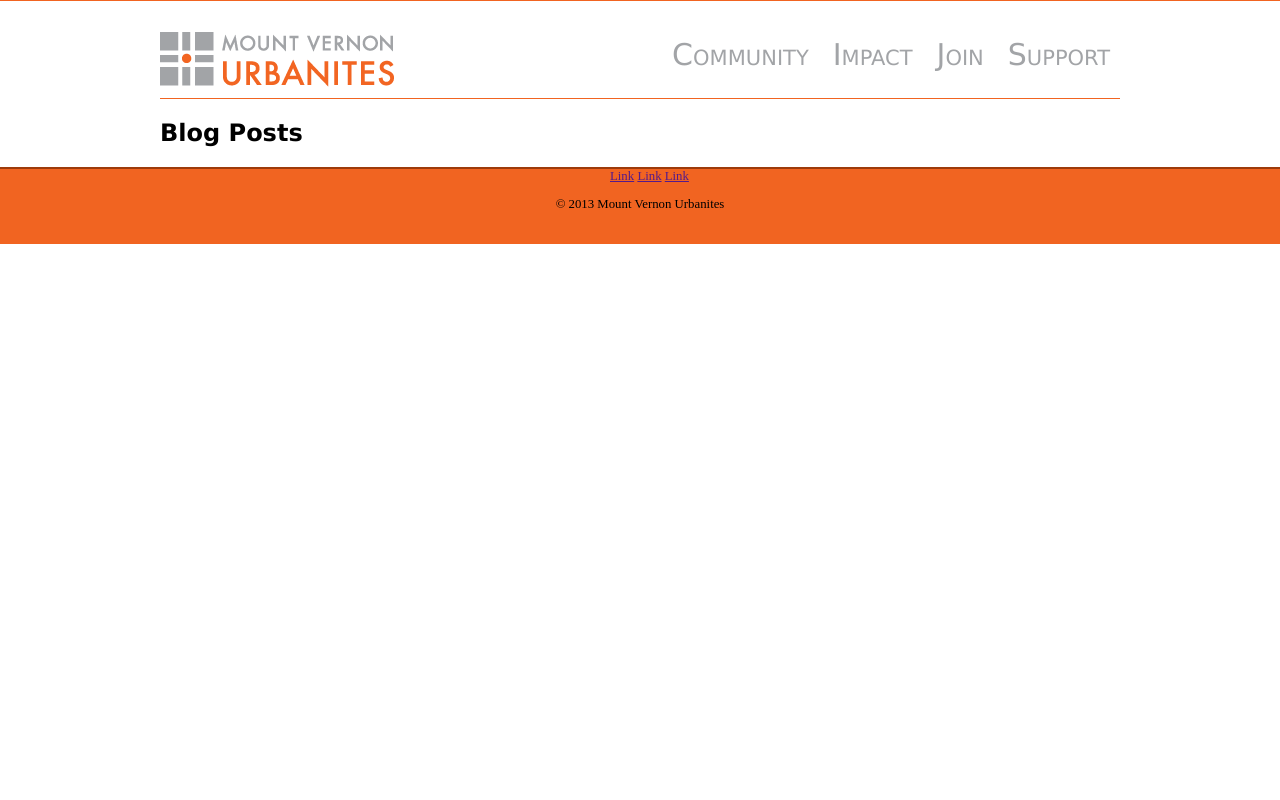
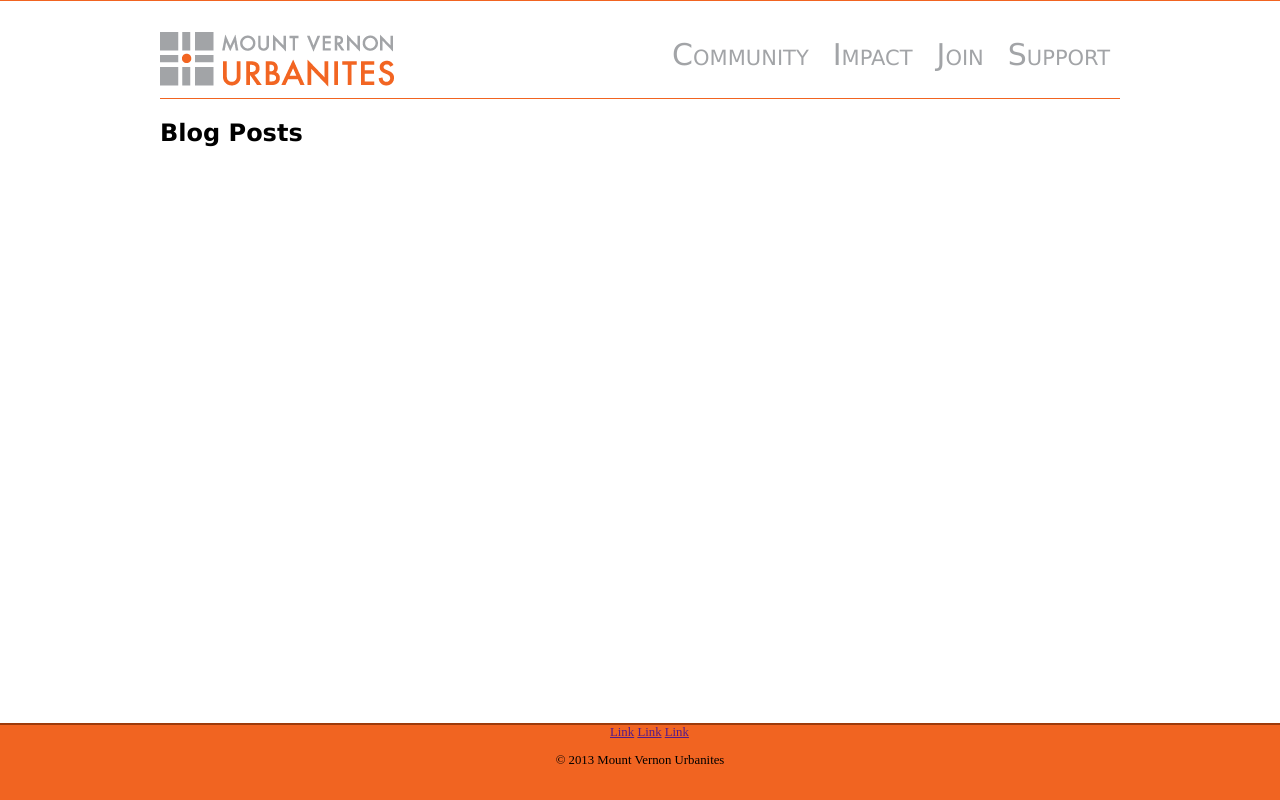
Before and after one commit to cjmaynar/mv-urbanites, a Django app: page /blog/ in a window 1280 px wide. Run offline with Django 3.2, Linux system fonts and the light colour scheme; data that the repository does not hold is empty; parts of the project's set-up code (start-up, migrations or seed data) failed here and were passed over.

Commit message:
Make the fotter fixed on bottom

```diff
--- a/mvurbanites/static/css/main.css
+++ b/mvurbanites/static/css/main.css
@@ -89,7 +89,8 @@ h1 a {
     background-color: #f16421;
     border-top: 2px solid #9d3a0b;
     font-size: .8em;
-    clear: both;
+    position: fixed;
+    bottom:0;
 }
 
 #footer-content {
```
